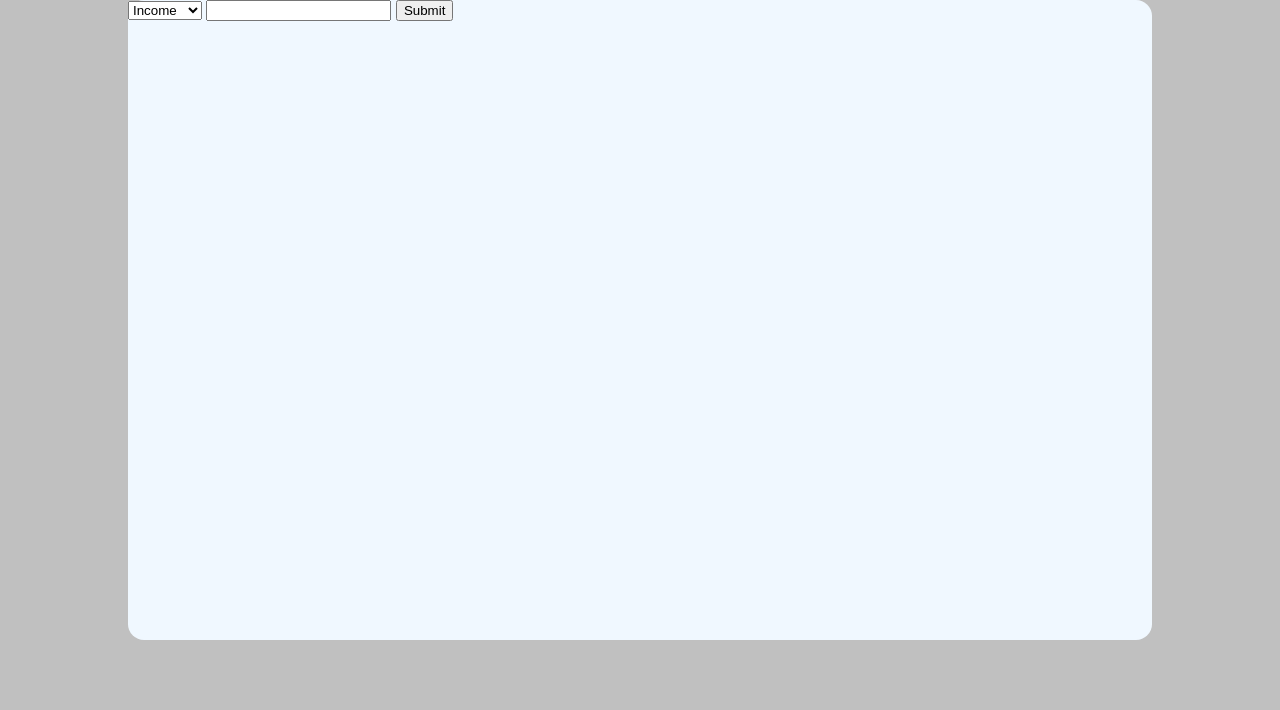
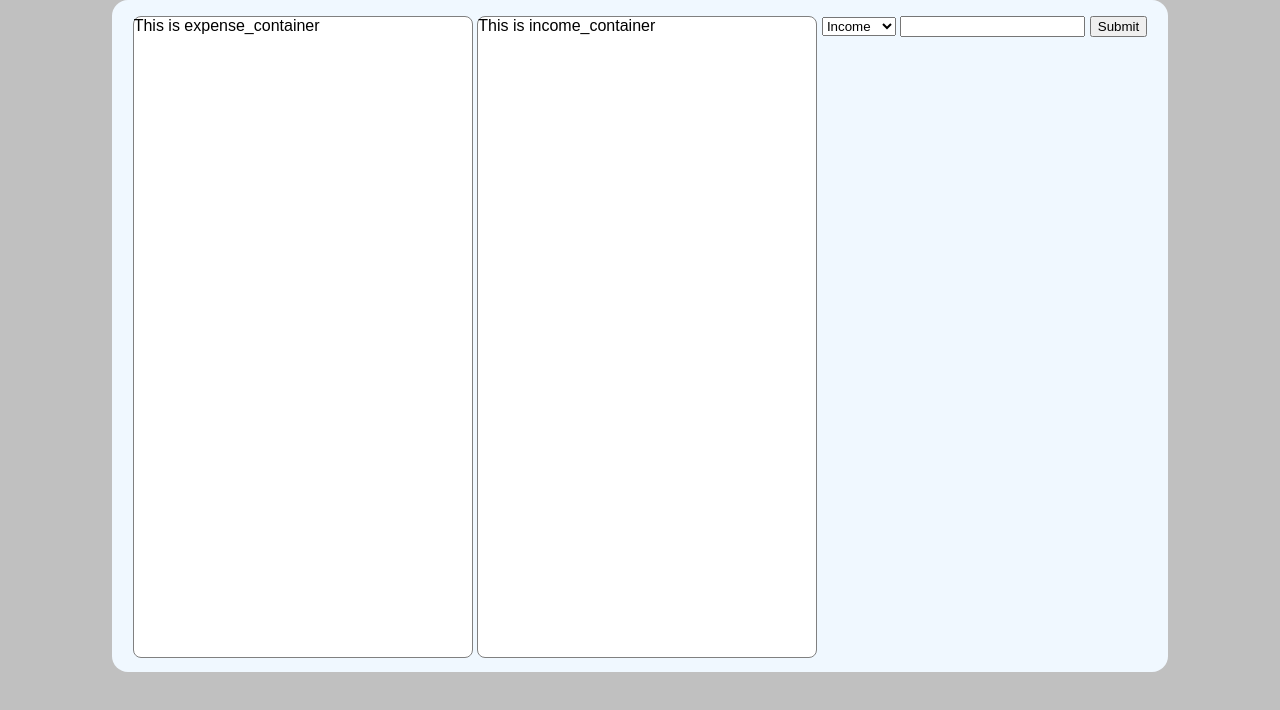
Before and after one commit to AAdewunmi/Budget-Manager-App, a website built with Parcel: page index.html in a window 1280 px wide. Built offline with nearby package versions, Linux system fonts and the light colour scheme.

Commit message:
Implement css styling for card component

```diff
--- a/index.html
+++ b/index.html
@@ -9,7 +9,14 @@
 </head>
 <body>
     <div class="container">
-        <form class="add_transaction_form">
+        <div class="expense_container mycard">
+            This is expense_container
+        </div>
+        <div class="income_container mycard">
+            This is income_container
+        </div>
+        <div class="add_transaction_container">
+            <form class="add_transaction_form">
             <select name="transaction_type" class="transaction_type">
                 <option value="INCOME">Income</option>
                 <option value="EXPENSES">Expense</option>
@@ -17,6 +24,7 @@
             <input type="number" class="value_input">
             <button type="submit">Submit</button>
         </form>
+        </div>
     </div>
 </body>
 </html>
--- a/styles.css
+++ b/styles.css
@@ -14,4 +14,16 @@ body{
     height: 80vh;
     background-color: aliceblue;
     border-radius: 1rem;
+    padding: 1rem;
+    display: flex;
+    justify-content: space-evenly;
 }
+
+.mycard{
+    background-color: white;
+    width: 33%;
+    height: 100%;
+    border: solid gray;
+    border-width: 1px;
+    border-radius: 0.5rem;
+}
```
